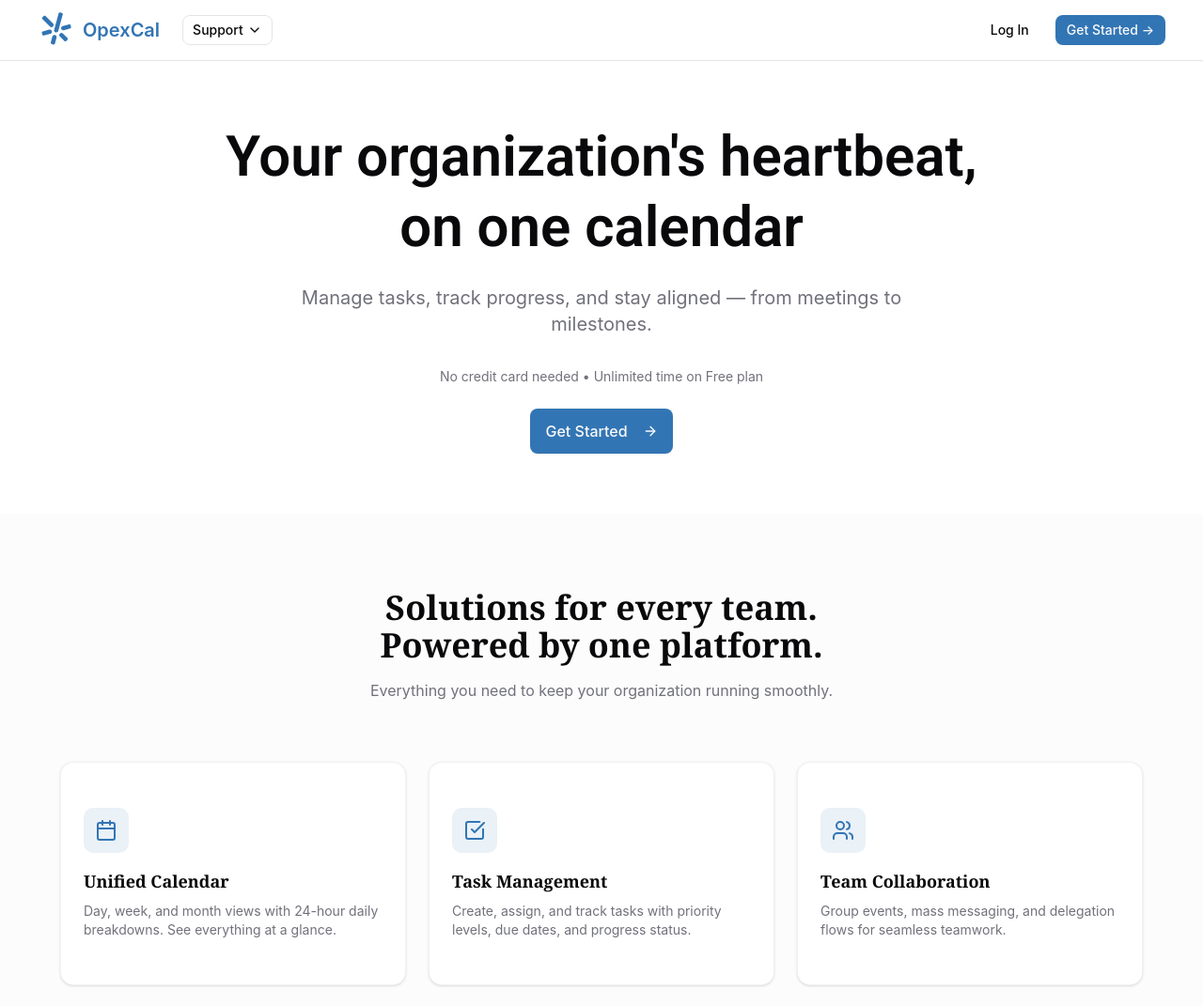
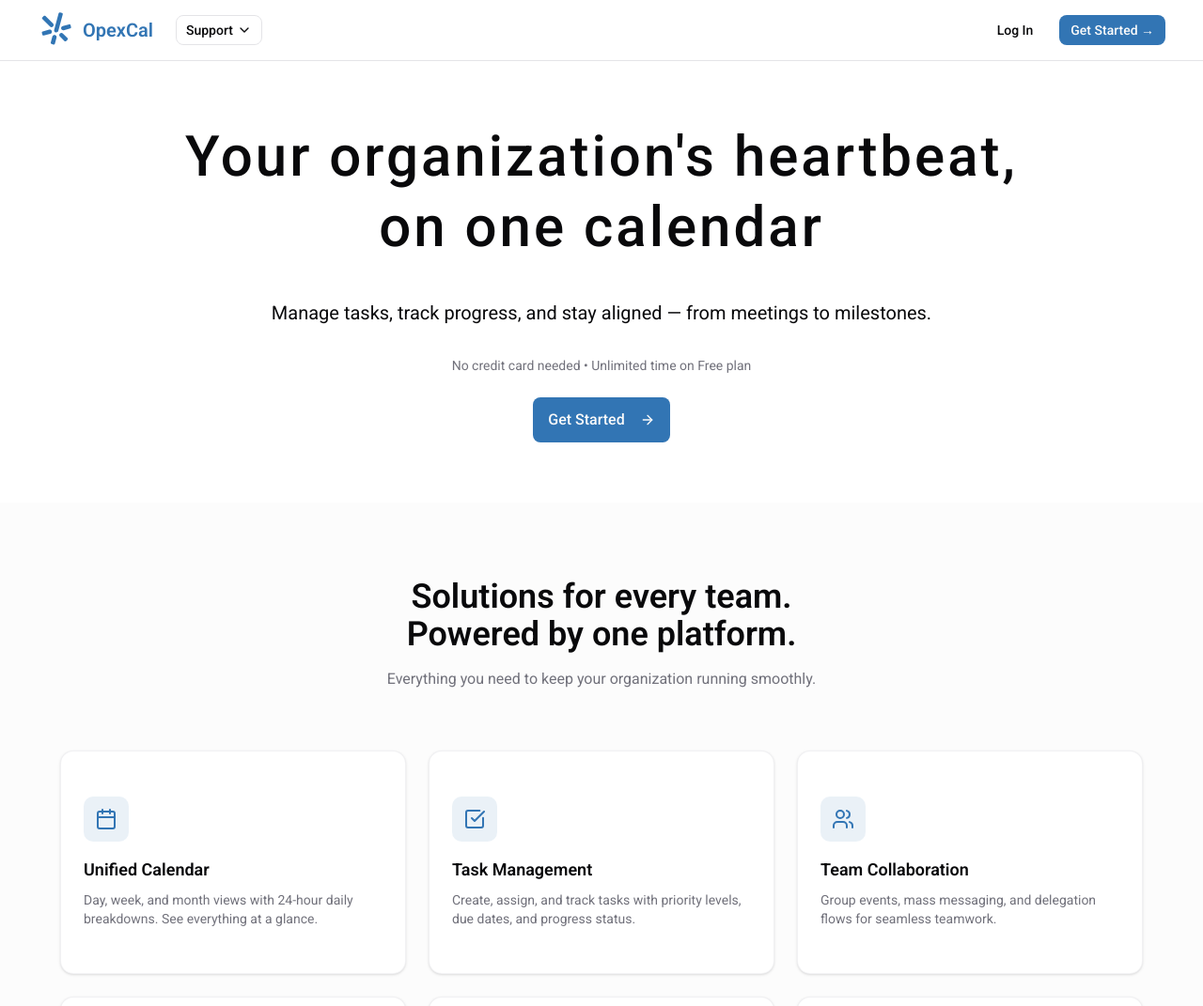
Before and after one commit to Opexcal/Frontend, a React (Vite) app: page / in a window 1280 px wide. Shown: the top 1071 px of the page at 94% size. Built offline with nearby package versions, Linux system fonts and the light colour scheme; no server answers.

Commit message:
CHhanged font

```diff
--- a/src/index.css
+++ b/src/index.css
@@ -159,11 +159,11 @@
 
   body {
     @apply bg-background text-foreground antialiased;
-    font-family: "Inter", ui-sans-serif, system-ui, -apple-system, BlinkMacSystemFont, "Segoe UI", Roboto, sans-serif;
+
   }
 
   h1, h2, h3, h4, h5, h6 {
-    font-family: "Playfair Display", ui-serif, Georgia, Cambria, "Times New Roman", Times, serif;
+
   }
 }
 
--- a/src/pages/Home/Landing.jsx
+++ b/src/pages/Home/Landing.jsx
@@ -47,18 +47,18 @@ const features = [
 
 const Landing = () => {
   return (
-    <div className="min-h-screen flex flex-col bg-background">
+    <div className="min-h-screen flex flex-col bg-background font-roboto ">
       <PublicNavbar showLogin showSignUp />
 
       {/* Hero Section */}
-      <section className="flex-1 flex flex-col items-center justify-center px-4 py-16 text-center">
+      <section className="flex-1 flex flex-col items-center justify-center px-4 py-16 text-center font-roboto">
         <div className="max-w-4xl mx-auto animate-slide-up">
-          <h1 className="text-4xl md:text-5xl lg:text-6xl font-display font-semibold text-foreground leading-tight font-roboto">
+          <h1 className="text-4xl md:text-5xl lg:text-6xl font-display font-medium text-foreground leading-tight font-roboto tracking-wider">
             Your organization's heartbeat,
             <br />
             <span className="text-foreground">on one calendar</span>
           </h1>
-          <p className="mt-6 text-lg md:text-xl text-muted-foreground max-w-2xl mx-auto">
+          <p className="mt-10 text-lg md:text-xl text-foreground max-w-3xl mx-auto font-roboto">
             Manage tasks, track progress, and stay aligned — from meetings to milestones.
           </p>
 
@@ -79,7 +79,7 @@ const Landing = () => {
       </section>
 
       {/* Features Section */}
-      <section className="py-20 px-4 bg-secondary/30">
+      <section className="py-20 px-4 bg-secondary/30 font-roboto">
         <div className="max-w-6xl mx-auto">
           <div className="text-center mb-16">
             <h2 className="text-3xl md:text-4xl font-display font-semibold text-foreground">
```
